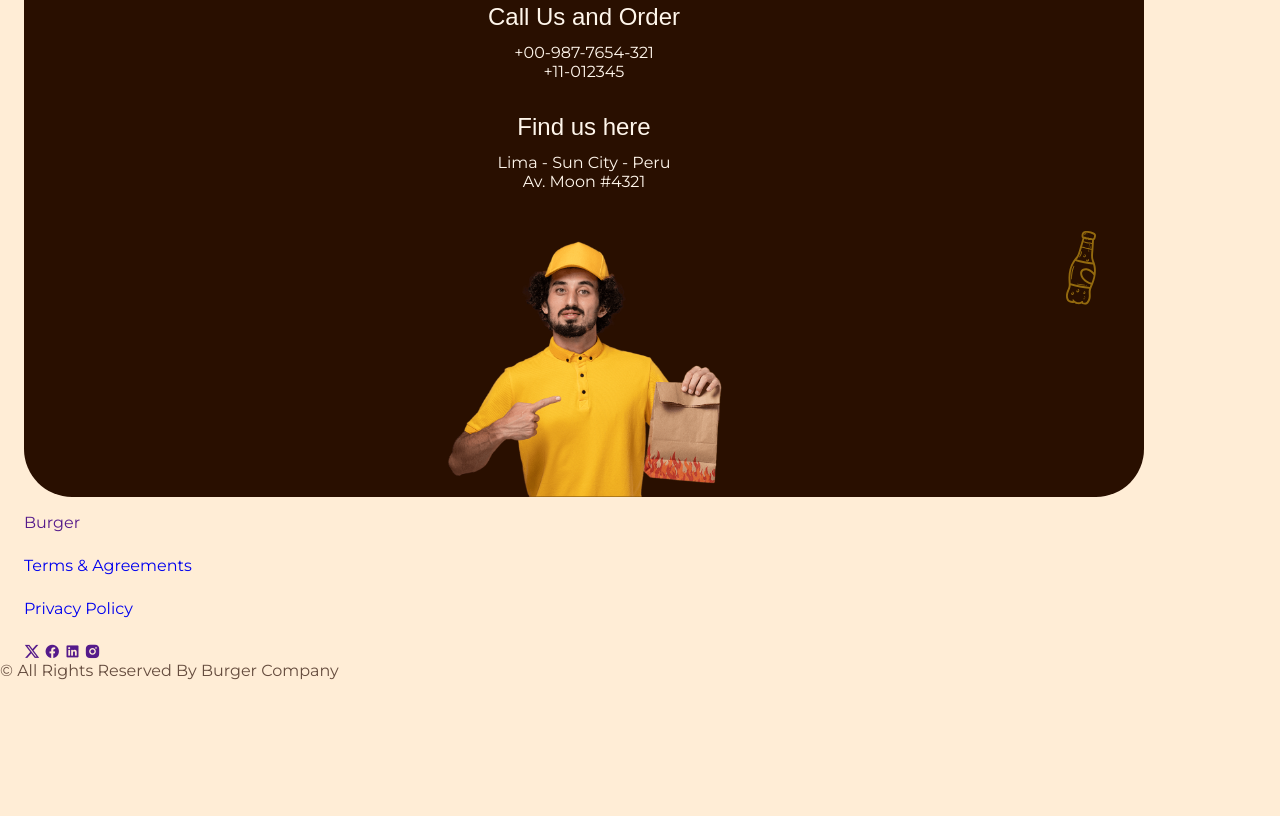
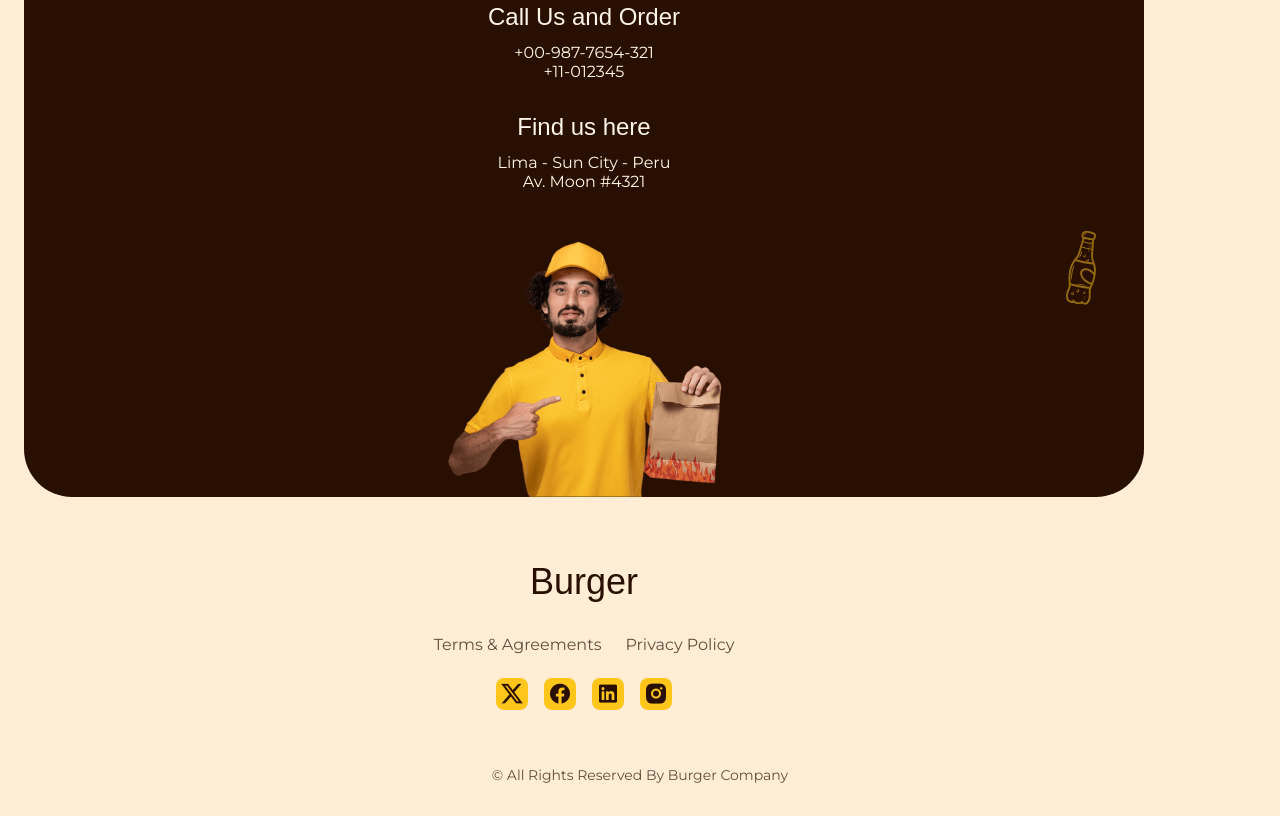
Before and after one commit to SrjAdhikari/Burger-Theme-Website, a plain HTML site: page index.html in a window 1280 px wide. Shown: the part 3202-4018 px from the top of the page. Before the commit the page ends 3882 px from the top, so only its background shows below. Drawn offline with nearby package versions, Linux system fonts and the light colour scheme; a script that the page names is missing; a web font is replaced by a local one.

Commit message:
Add styling for Footer section

```diff
--- a/CSS/style.css
+++ b/CSS/style.css
@@ -593,3 +593,60 @@ img {
     right: 3rem;
     bottom: 12rem;
 }
+
+
+/******************* FOOTER *******************/
+.footer {
+    padding-block: 3rem 2rem;
+}
+
+.footer__container  {
+    row-gap: 2rem;
+}
+
+.footer__logo {
+    font-size: var(--h1-font-size);
+    font-family: var(--second-font);
+    color: var(--title-color);
+    justify-self: center;
+}
+
+.footer__content {
+    grid-template-columns: repeat(2, max-content);
+    justify-content: center;
+}
+
+.footer__link {
+    color: var(--text-color);
+}
+
+.footer__social {
+    grid-column: 1 / 3;
+    display: flex;
+    justify-content: center;
+    gap: 1rem;
+}
+
+.footer__social a {
+    width: 32px;
+    height: 32px;
+    background-color: var(--first-color);
+    color: var(--second-color);
+    font-size: 1.5rem;
+    border-radius: 0.5rem;
+    transition: transform .4s;
+
+    display: grid;
+    place-items: center;
+}
+
+.footer__social a:hover  {
+    transform: translateY(-0.25rem);
+}
+
+.footer__copy {
+    display: block;
+    text-align: center;
+    font-size: var(--small-font-size);
+    margin-top: 3.5rem;
+}
```
